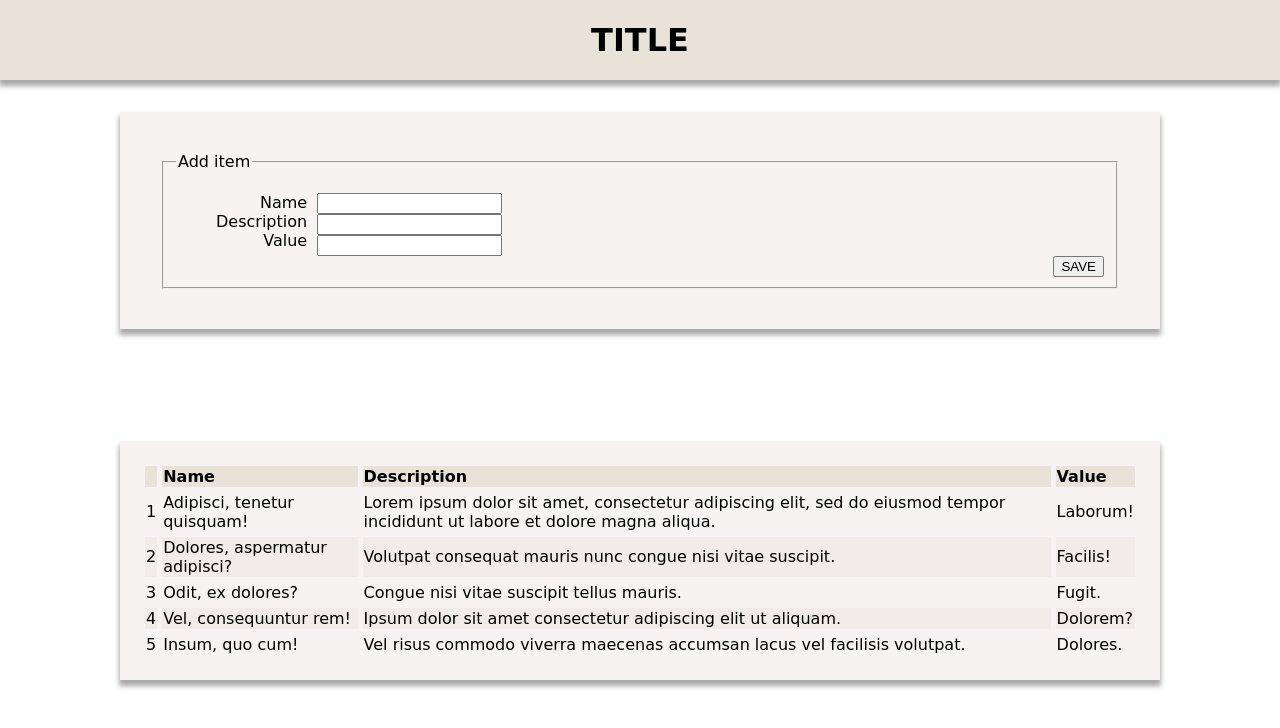
After one commit to Ateoyu/PJATK-WPRG-HTML, a PHP site: page /Zad03.html in a window 1280 px wide. The commit adds this page. Shown: the top 728 px of the page. Run offline with PHP 8.4, Linux system fonts and the light colour scheme.

Commit message:
update for Lab04

```diff
--- /dev/null
+++ b/Lab04/Zad03.css
@@ -0,0 +1,58 @@
+body {
+    font-family: "Comic Sans MS", sans-serif;
+}
+
+.header {
+    box-shadow: 0 5px 5px 1px darkgrey;
+    position: fixed;
+    height: 5em;
+    top: 0;
+    left: 0;
+    right: 0;
+    margin: 0;
+    background-color: #e8e2d9;
+    text-align: center;
+
+}
+
+.addItem {
+    margin: 7em;
+    padding: 40px;
+    background-color: #F7F3F3;
+    box-shadow: 0 5px 5px 1px darkgrey;
+}
+
+.inputLabels {
+    float: left;
+    text-align: right;
+    list-style-type: none;
+    margin-right: 10px;
+}
+
+ ul{
+     list-style-type: none;
+ }
+
+.saveButton {
+    float: right;
+}
+
+.tableDiv {
+    background-color: #F7F3F3;
+    padding: 20px;
+    box-shadow: 0 5px 5px 1px darkgrey;
+    margin: 7em;
+}
+
+table {
+    border-spacing: 5px;
+}
+
+thead {
+    background-color: #e8e2d9;
+    text-align: left;
+}
+
+tr:nth-child(even) {
+    background-color: #F1ECEA;
+}
--- /dev/null
+++ b/Lab04/Zad03.html
@@ -0,0 +1,101 @@
+<!DOCTYPE html>
+<html lang="en">
+<head>
+    <meta charset="UTF-8">
+    <title>Zad03</title>
+    <link rel="stylesheet" href="Zad03.css">
+</head>
+
+<body>
+
+<div class="header">
+    <h1>TITLE</h1>
+</div>
+
+<div class="addItem">
+    <form action="" method="POST" id="formID">
+        <fieldset>
+            <legend>Add item</legend>
+            <div class="inputLabels">
+                <ul>
+                    <li>Name</li>
+                    <li>Description</li>
+                    <li>Value</li>
+                </ul>
+            </div>
+
+            <div class="inputFields">
+                <ul>
+                    <li>
+                        <label>
+                            <input type="text">
+                        </label>
+                        <br>
+                        <label>
+                            <input type="text">
+                        </label>
+                        <br>
+                        <label>
+                            <input type="text">
+                        </label>
+                        <br>
+                        <label class="saveButton">
+                            <input type="submit" value="SAVE">
+                        </label>
+                    </li>
+                </ul>
+            </div>
+        </fieldset>
+    </form>
+</div>
+
+<div class="tableDiv">
+    <table>
+        <thead>
+        <tr>
+            <th></th>
+            <th>Name</th>
+            <th>Description</th>
+            <th>Value</th>
+        </tr>
+        </thead>
+        <tbody>
+        <tr>
+            <td>1</td>
+            <td>Adipisci, tenetur quisquam!</td>
+            <td>Lorem ipsum dolor sit amet, consectetur adipiscing elit, sed do eiusmod tempor incididunt ut labore et
+                dolore magna aliqua.
+            </td>
+            <td>Laborum!</td>
+        </tr>
+        <tr>
+            <td>2</td>
+            <td>Dolores, aspermatur adipisci?</td>
+            <td>Volutpat consequat mauris nunc congue nisi vitae suscipit.</td>
+            <td>Facilis!</td>
+        </tr>
+        <tr>
+            <td>3</td>
+            <td>Odit, ex dolores?</td>
+            <td>Congue nisi vitae suscipit tellus mauris.</td>
+            <td>Fugit.</td>
+        </tr>
+        <tr>
+            <td>4</td>
+            <td>Vel, consequuntur rem!</td>
+            <td>Ipsum dolor sit amet consectetur adipiscing elit ut aliquam.</td>
+            <td>Dolorem?</td>
+        </tr>
+        <tr>
+            <td>5</td>
+            <td>Insum, quo cum!</td>
+            <td>Vel risus commodo viverra maecenas accumsan lacus vel facilisis volutpat.</td>
+            <td>Dolores.</td>
+        </tr>
+        </tbody>
+    </table>
+</div>
+
+
+</body>
+</html>
```
Also changed, not shown: Lab04/Zad02.css (+21 -2 lines), Lab04/Zad02.html (+24 -2 lines).
